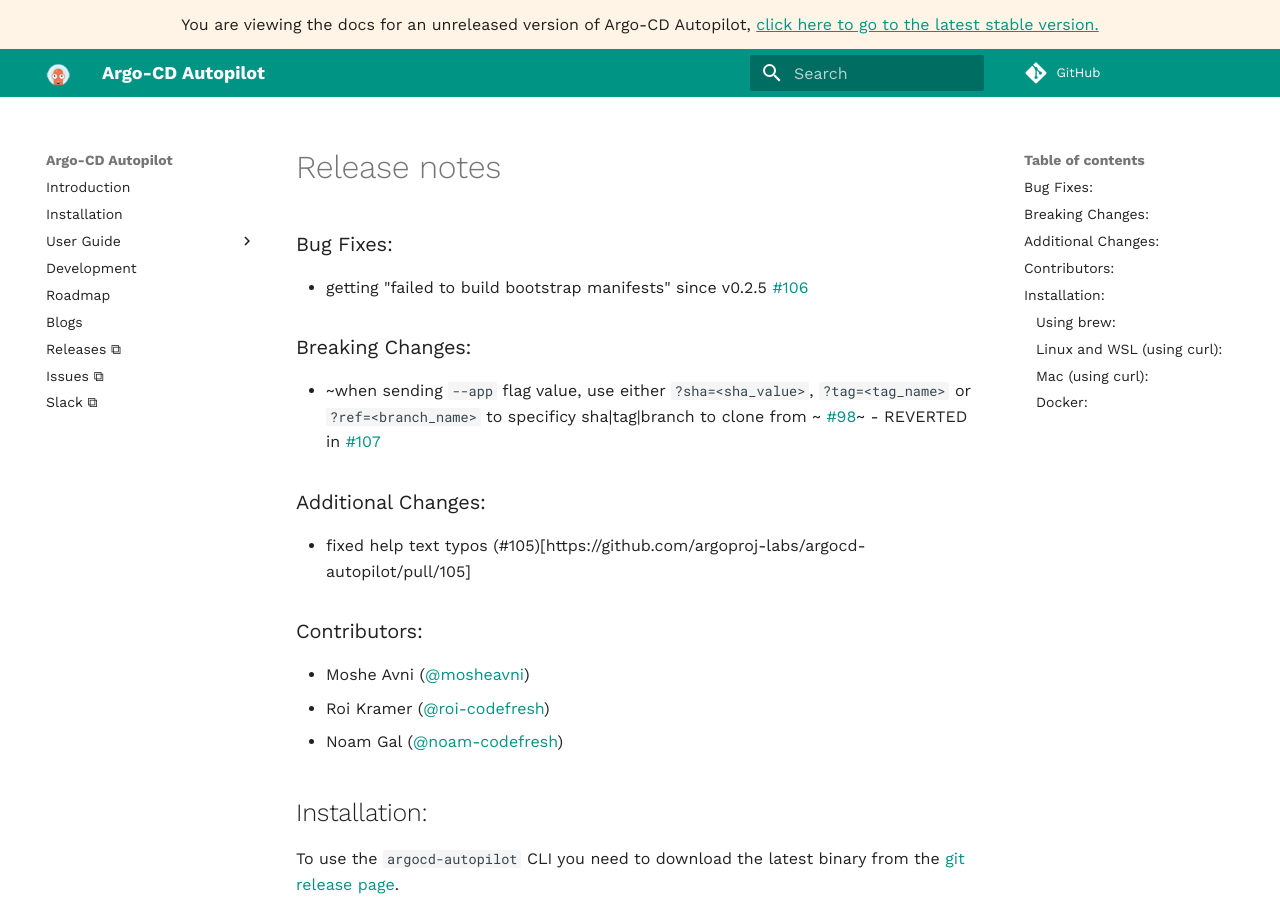
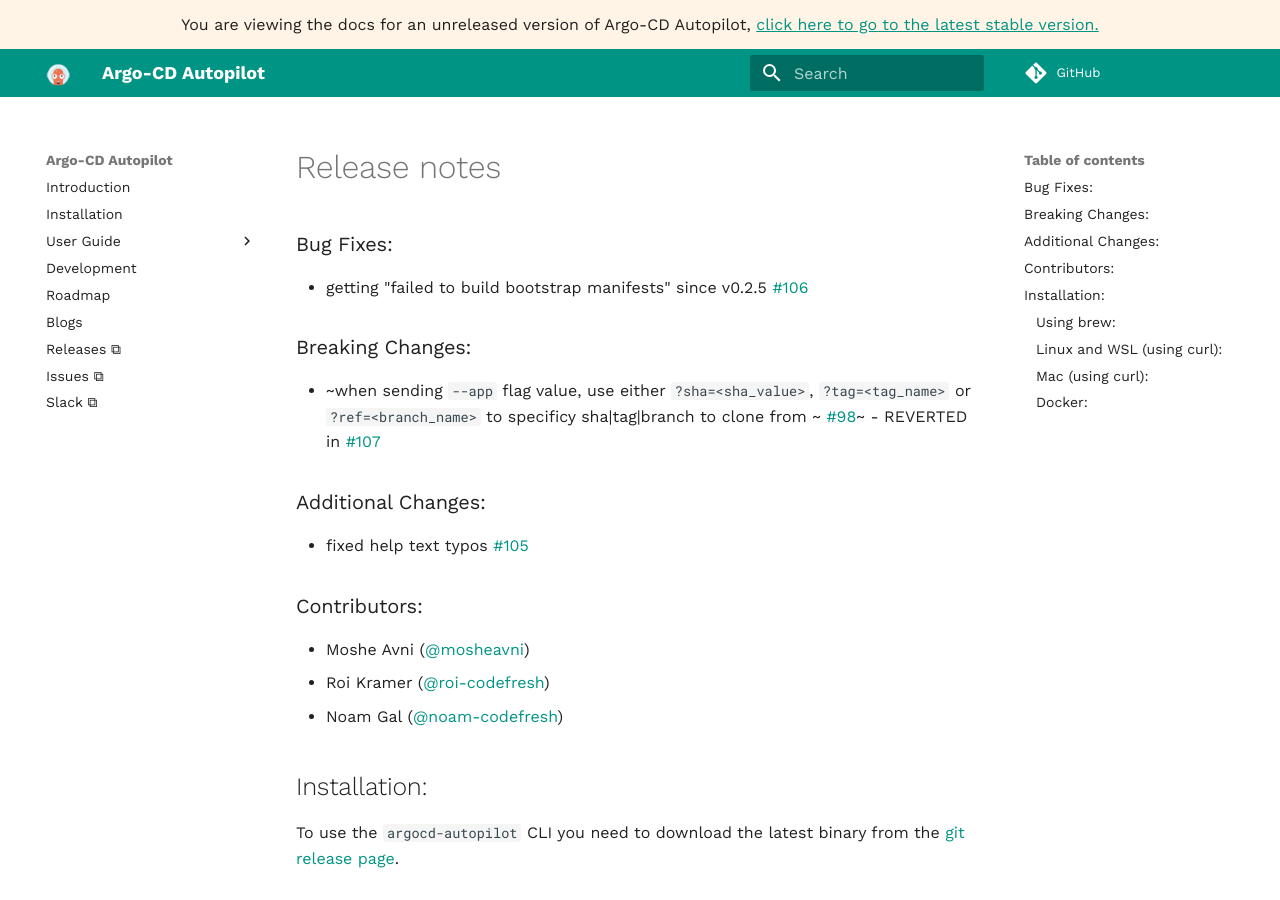
Before and after one commit to argoproj-labs/argocd-autopilot, an MkDocs documentation site: the page built from docs/releases/release_notes.md, in a window 1280 px wide and 900 px high. Built offline with MkDocs 1.6.1 and Material for MkDocs 9.7.7, drawn with Linux system fonts in a browser that asks for light colours; comment, search, counter and statistics services are not loaded.

Commit message:
fixed links

```diff
--- a/docs/releases/release_notes.md
+++ b/docs/releases/release_notes.md
@@ -5,7 +5,7 @@
 * ~when sending `--app` flag value, use either `?sha=<sha_value>`, `?tag=<tag_name>` or `?ref=<branch_name>` to specificy sha|tag|branch to clone from ~ [#98](https://github.com/argoproj-labs/argocd-autopilot/pull/98)~ - REVERTED in [#107](https://github.com/argoproj-labs/argocd-autopilot/pull/107)
 
 ### Additional Changes:
-* fixed help text typos (#105)[https://github.com/argoproj-labs/argocd-autopilot/pull/105]
+* fixed help text typos [#105](https://github.com/argoproj-labs/argocd-autopilot/pull/105)
 
 ### Contributors:
 - Moshe Avni ([@mosheavni](https://github.com/mosheavni))
```
Also changed, not shown: CHANGELOG.md (+1 -1 lines).
